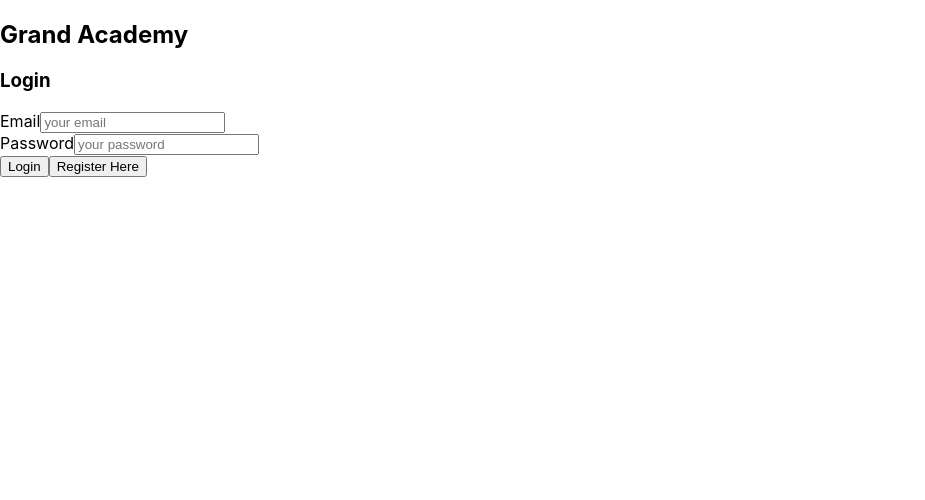
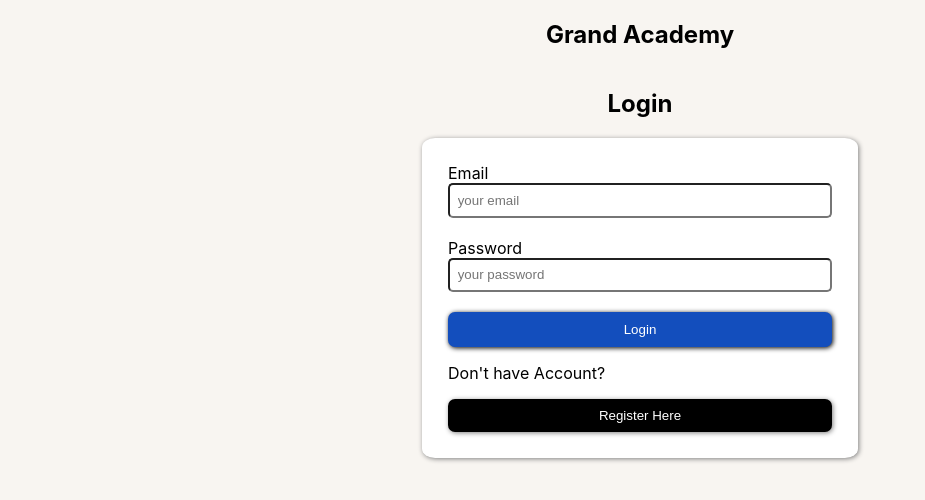
Before and after one commit to bakirhammad/Grand_Academy, a React (Create React App) app in the folder Frontend/: page / in a window 1280 px wide. Shown: the top 500 px of the page, without its empty margins (0-925 px from the left). Built offline with nearby package versions, Linux system fonts and the light colour scheme.

Commit message:
loign function

```diff
--- a/Frontend/src/components/Login/Login.css
+++ b/Frontend/src/components/Login/Login.css
@@ -0,0 +1,46 @@
+.loginPage {
+  height: 100vh;
+  background-color: rgb(248, 245, 241);
+  display: flex;
+  flex-direction: column;
+  justify-content: flex-start;
+  align-items: center;
+}
+
+.loginForm {
+  background-color: white;
+  /* height: 45%; */
+  width: 30%;
+  padding: 2%;
+  display: flex;
+  flex-direction: column;
+  justify-content: center;
+  border-radius: 3%;
+  box-shadow: 1px 1px 5px gray;
+}
+
+input {
+  width: 95%;
+  border-radius: 5px;
+  padding: 2%;
+}
+
+.loginButton {
+  height: 35px;
+  border: none;
+  box-shadow: 1px 1px 5px black;
+  background-color: rgb(19, 78, 189);
+  color: white;
+  cursor: pointer;
+  border-radius: 7px;
+}
+
+.registerButton {
+  height: 33px;
+  border: none;
+  box-shadow: 1px 1px 5px gray;
+  background-color: rgb(0, 0, 0);
+  color: white;
+  cursor: pointer;
+  border-radius: 7px;
+}
--- a/Frontend/src/components/Login/Login.js
+++ b/Frontend/src/components/Login/Login.js
@@ -1,26 +1,35 @@
-import React, { useContext } from "react";
+import React, { useContext, useState } from "react";
 import "./Login.css";
 import { userContext } from "../../App";
 
 const Login = () => {
   const { token, setToken, setUserInfo } = useContext(userContext);
+  const [email, setEmail] = useState("");
+  const [password, setPassword] = useState("");
+
   return (
-    <div>
+    <div className="loginPage">
       <h2>Grand Academy</h2>
-      <h3>Login</h3>
+      <h2>Login</h2>
+
       <div className="loginForm">
         <div className="loginEmail">
           <label>Email</label>
+          <br />
           <input type="email" placeholder="your email" />
         </div>
+        <br />
 
         <div className="loginPassword">
           <label>Password</label>
+          <br />
           <input type="password" placeholder="your password" />
         </div>
+        <br />
 
-        <button>Login</button>
-        <button>Register Here</button>
+        <button className="loginButton">Login</button>
+        <p>Don't have Account?</p>
+        <button className="registerButton">Register Here</button>
       </div>
     </div>
   );
```
